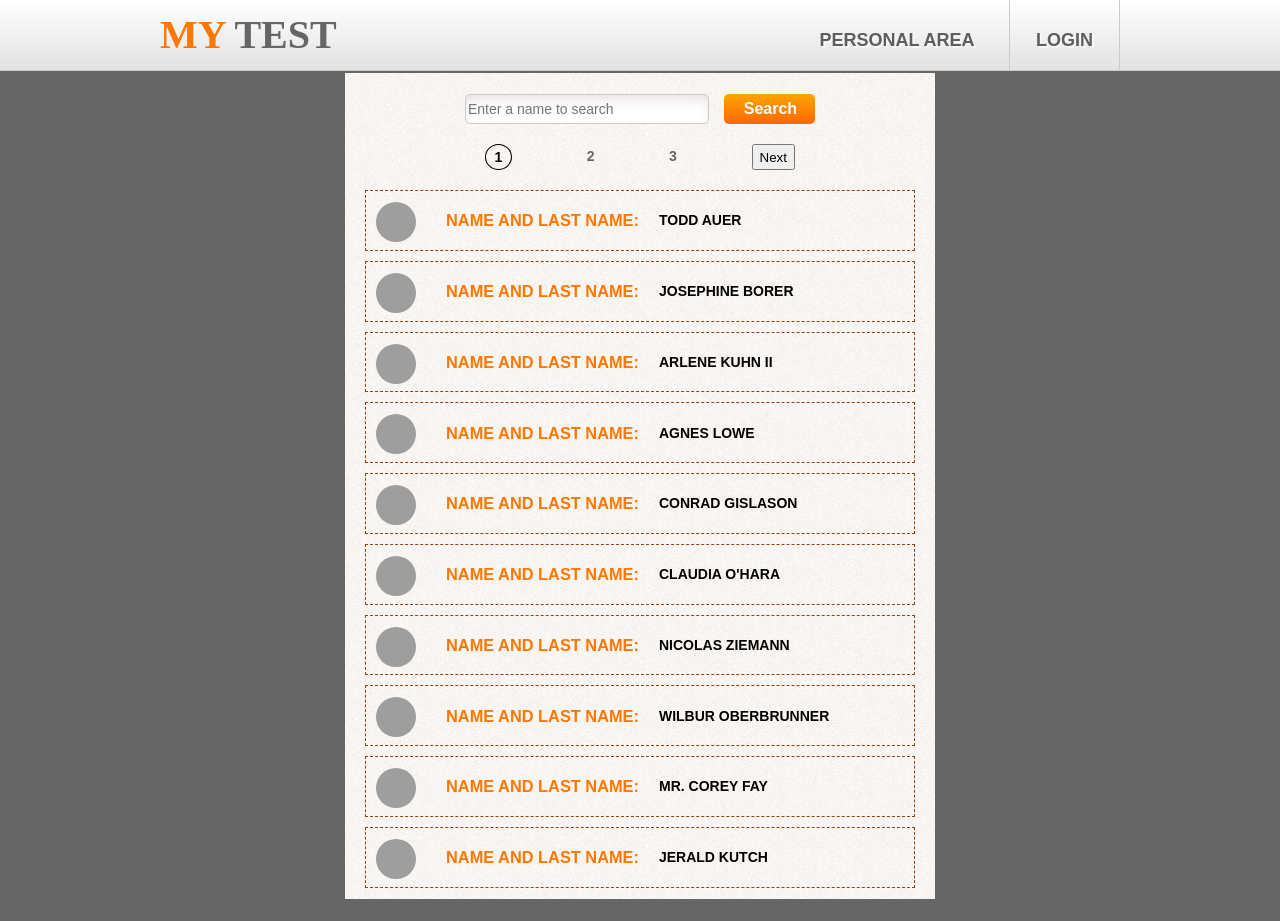
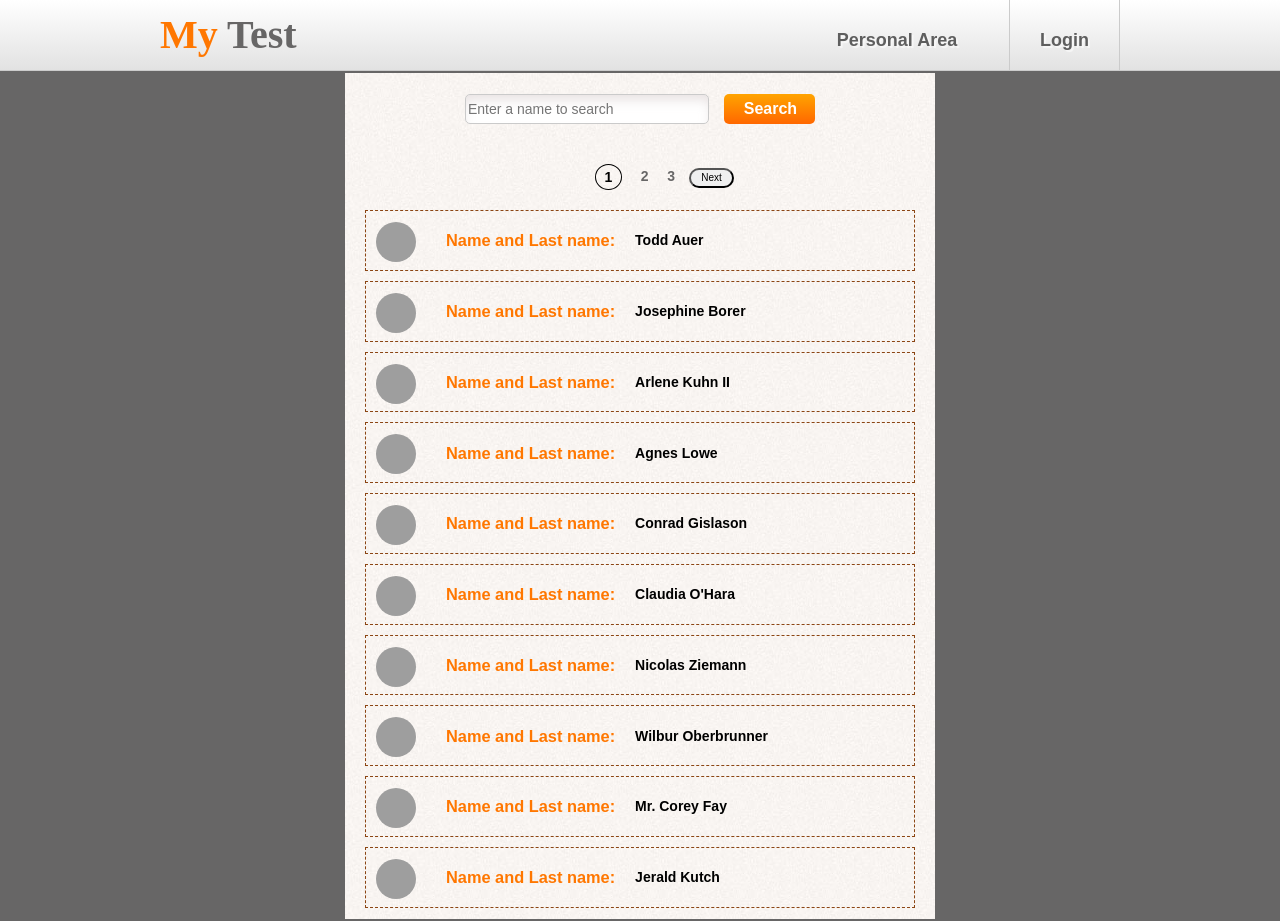
Before and after one commit to NikolayPhizik/Test1, a React (Create React App) app in the folder test_1/: page /cabinet in a window 1280 px wide. Built offline with nearby package versions, Linux system fonts and the light colour scheme; data requests are answered from the project's data file; grey boxes are pictures that could not be loaded.

Commit message:
Доработал стилизацию пагинации

```diff
--- a/test_1/src/Common/Paginator/Paginator.jsx
+++ b/test_1/src/Common/Paginator/Paginator.jsx
@@ -22,16 +22,22 @@ const Paginator = ({pageSize, totalUsersCount, requestTotalUsersCount, onPageCha
     requestTotalUsersCount();
     return (
         <div className={classes.paginator_box}>
-            {portionNumber > 1 && <button onClick={() => {setpPortionNumber(portionNumber - 1)}}>Back</button>}
+            <div className={classes.button_back}>
+                {portionNumber > 1 && <button className={classes.button} onClick={() => {setpPortionNumber(portionNumber - 1)}}>Back</button>}
+            </div>
+            <div className={classes.container}>
                 {pages.filter(p => p >= leftPortionPageNumber && p <= rightPortionPageNumber).map(p => {
                     return <div className={classNames(
                         {[classes.selectedPage]: currentPage === p},
-                    classes.container)} key={p} onClick={(e) => {
+                        classes.span)} key={p} onClick={(e) => {
                         onPageChanged(p);
                         setCurrentPage(p);
                     }}>{p}</div>
                 })}
-            {portionCount > portionNumber && <button onClick={() => {setpPortionNumber(portionNumber + 1)}}>Next</button>}
+            </div>
+            <div className={classes.button_next}>
+                {portionCount > portionNumber && <button className={classes.button} onClick={() => {setpPortionNumber(portionNumber + 1)}}>Next</button>}
+            </div>
         </div>
     );
 };
--- a/test_1/src/Common/Paginator/Paginator.module.css
+++ b/test_1/src/Common/Paginator/Paginator.module.css
@@ -1,10 +1,17 @@
 .paginator_box {
     display: flex;
-    justify-content: space-between;
-    margin: 20px 120px;
+    margin-left: 170px;
+    align-items: center;
 }
 
 .container {
+    width: 80px;
+    display: flex;
+    justify-content: space-between;
+    margin: 20px 0px;
+}
+
+.span {
     cursor: pointer;
     color: #676666;
 }
@@ -16,3 +23,21 @@
     border: 1px solid black;
     border-radius: 100%;
 }
+
+.button {
+    height: 20px;
+    width: 45px;
+    border-radius: 11px;
+    font-size: 10px;
+}
+
+.button_back {
+    width: 60px;
+    margin-bottom: 2px;
+}
+
+.button_next {
+    width: 60px;
+    margin-left: 14px;
+    margin-bottom: 2px;
+}
--- a/test_1/src/index.css
+++ b/test_1/src/index.css
@@ -7,7 +7,6 @@ body {
   line-height: 24px;
   font-weight: 700;
   color: #ffffff;
-  text-transform: uppercase;
   background-color: #676666;
 }
 
```
Lines whose indentation alone changed are shown as unchanged.
